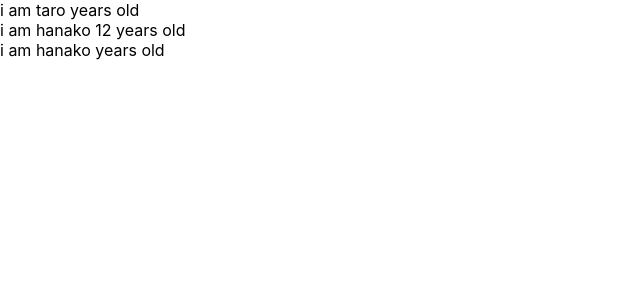
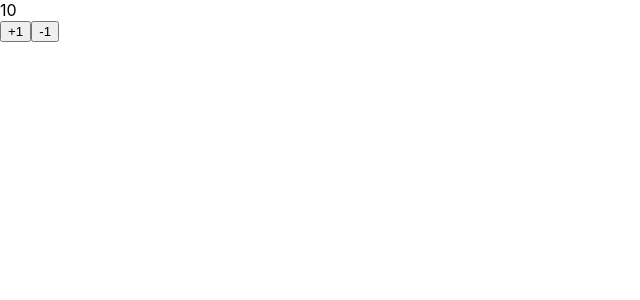
Before and after one commit to whiteononon/udemy-react-redux-crud-applicarion, a React (Create React App) app: page / in a window 1280 px wide. Shown: the top 300 px of the page, without its empty margins (0-640 px from the left). Built offline with nearby package versions, Linux system fonts and the light colour scheme.

Commit message:
learn state and setState

```diff
--- a/src/App.js
+++ b/src/App.js
@@ -1,39 +1,31 @@
-import React from "react";
-import PropTypes from "prop-types";
+import React, { Component } from "react";
 
-const App = () => {
-  const profiles = [
-    {
-      name: "taro",
-    },
-    {
-      name: "hanako",
-      age: 12,
-    },
-    {
-      name: "hanako",
-    },
-  ];
-  return (
-    <div>
-      {profiles.map((profile, index) => {
-        return <User key={index} name={profile.name} age={profile.age} />;
-      })}
-    </div>
-  );
-};
+const App = () => <Counter></Counter>;
 
-const User = (props) => {
-  return (
-    <div>
-      i am {props.name} {props.age} years old
-    </div>
-  );
-};
-
-User.propTypes = {
-  name: PropTypes.string.isRequired,
-  age: PropTypes.number.isRequired,
-};
+class Counter extends Component {
+  constructor(props) {
+    // インスタンス生成時に実行
+    super(props);
+    console.log(this.state);
+    this.state = { count: 10 };
+  }
+  handlePlusButton = () => {
+    this.setState({ count: this.state.count + 1 });
+    // setstateでrenderが実行される
+  };
+  handleMinusButton = () => {
+    this.setState({ count: this.state.count - 1 });
+  };
+  render() {
+    console.log(this.state);
+    return (
+      <>
+        <div>{this.state.count}</div>
+        <button onClick={this.handlePlusButton}>+1</button>
+        <button onClick={this.handleMinusButton}>-1</button>
+      </>
+    );
+  }
+}
 
 export default App;
```
